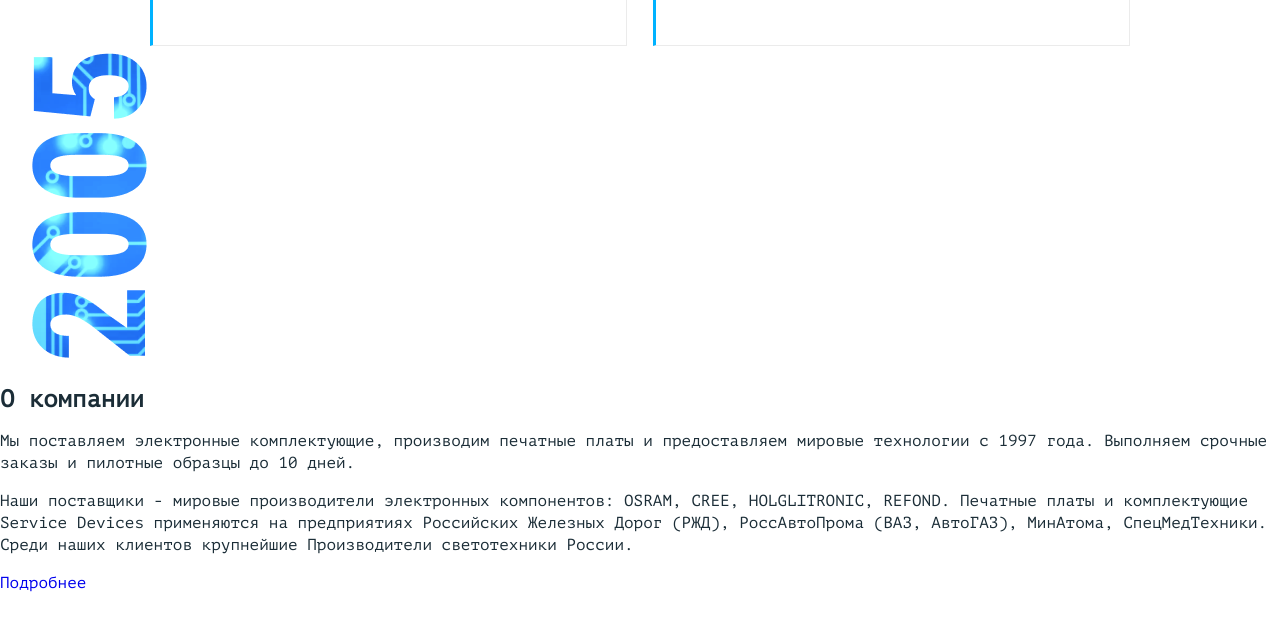
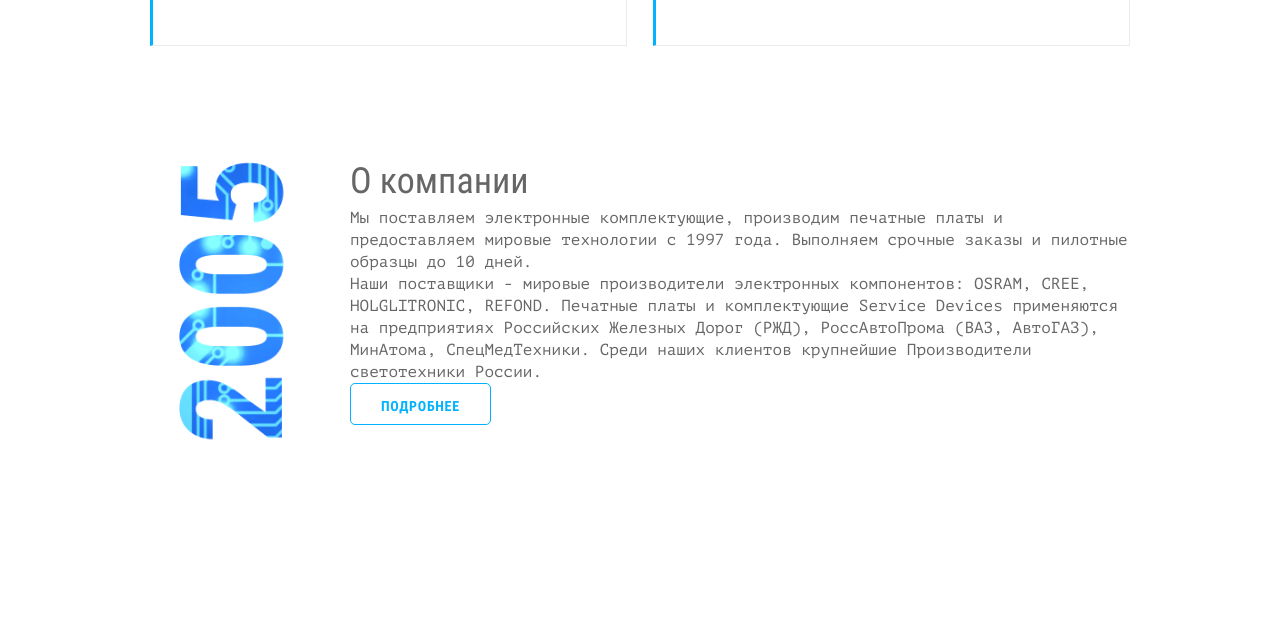
Before and after one commit to tikhomirova-a/smart_device, a website: page source/index.html in a window 1280 px wide. Shown: the part 1529-2156 px from the top of the page. Drawn offline with nearby package versions, Linux system fonts and the light colour scheme; files that its build step writes are made by us from their sources.

Commit message:
добавляет начало стилизации блока о компании

```diff
--- a/source/index.html
+++ b/source/index.html
@@ -185,11 +185,14 @@
         </ul>
       </section>
       <section class="page-main__company company">
+        <div class="company__img-wrapper">
           <picture>
             <!--            1x: 220px, 2x: 440px-->
             <source srcset="images/year@1x.png 1x, images/year@2x.png 2x">
             <img src="images/year@1x.png" width="220" height="317" alt="2005 год.">
           </picture>
+        </div>
+        <div class="company__info-wrapper">
           <h2>О компании</h2>
           <p>Мы поставляем электронные комплектующие, производим печатные платы и предоставляем мировые технологии с
             1997 года. Выполняем срочные заказы и пилотные образцы до 10 дней.</p>
@@ -198,6 +201,7 @@
             РоссАвтоПрома (ВАЗ, АвтоГАЗ), МинАтома, СпецМедТехники. Среди наших клиентов крупнейшие Производители
             светотехники России.</p>
           <a href="#">Подробнее</a>
+        </div>
       </section>
     </div>
   </main>
--- /dev/null
+++ b/source/sass/components/company.scss
@@ -0,0 +1,57 @@
+.company {
+  display: flex;
+}
+
+.company h2 {
+  @include reset-text;
+
+  font-family: "Roboto Condensed", "Arial", sans-serif;
+  font-style: normal;
+  font-weight: 400;
+  font-size: 36px;
+  line-height: 51px;
+  color: $dark-gray;
+
+  @media (max-width: $tablet-only) {
+    font-size: 32px;
+    line-height: 140.62%;
+  }
+
+  @media (max-width: $mobile-only) {
+    font-size: 28px;
+  }
+}
+
+.company p {
+  @include reset-text;
+
+  color: $dark-gray;
+}
+
+.company a {
+  display: inline-block;
+  padding: 14px 30px 10px;
+
+  font-family: "Roboto Condensed", "Arial", sans-serif;
+  font-style: normal;
+  font-weight: 700;
+  font-size: 14px;
+  line-height: 16px;
+  text-align: center;
+  letter-spacing: 0.05em;
+  text-transform: uppercase;
+  color: $accent-blue;
+
+  border: 1px solid $accent-blue;
+  border-radius: 5px;
+}
+
+.company__img-wrapper {
+  min-width: 200px;
+  height: 317px;
+}
+
+.company__img-wrapper img {
+  object-fit: cover;
+  object-position: right;
+}
--- a/source/sass/components/page-main.scss
+++ b/source/sass/components/page-main.scss
@@ -15,7 +15,10 @@
   padding: 110px 0 95px;
 
   @media (max-width: $tablet-only) {
-    padding: 55px 0 75px;
+    @include tablet-container;
+
+    padding-top: 55px;
+    padding-bottom: 75px;
   }
 
   @media (max-width: $mobile-only) {
@@ -32,13 +35,19 @@
   margin: 0 auto;
 
   @media (max-width: $tablet-only) {
-    @include tablet-container;
-
     width: 100%;
     min-width: auto;
   }
+}
 
-  @media (max-width: $mobile-only) {
-    padding: 0;
+.page-main__company {
+  width: 60.93%;
+  min-width: 980px;
+  margin: 0 auto;
+  padding-top: 110px;
+
+  @media (max-width: $tablet-only) {
+    width: 100%;
+    min-width: auto;
   }
 }
--- a/source/sass/style.scss
+++ b/source/sass/style.scss
@@ -13,3 +13,4 @@
 @import "components/page-main.scss";
 @import "components/heading.scss";
 @import "components/features.scss";
+@import "components/company.scss";
```
Lines whose indentation alone changed are shown as unchanged.
